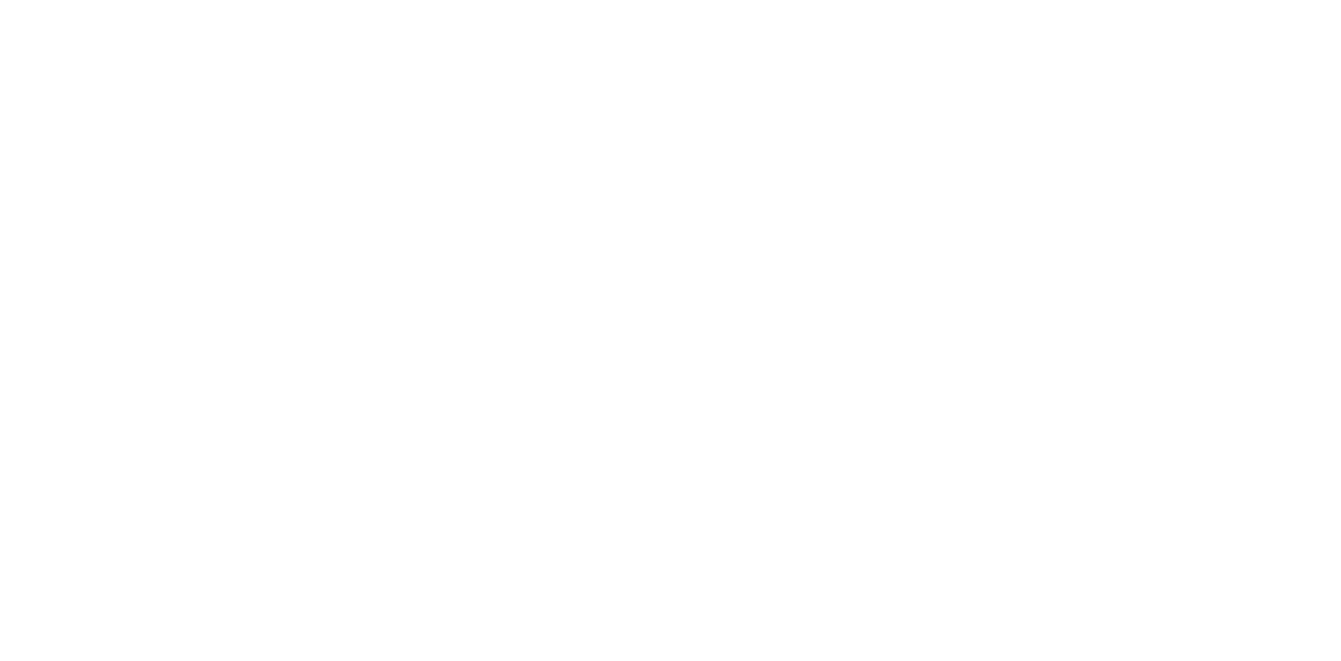
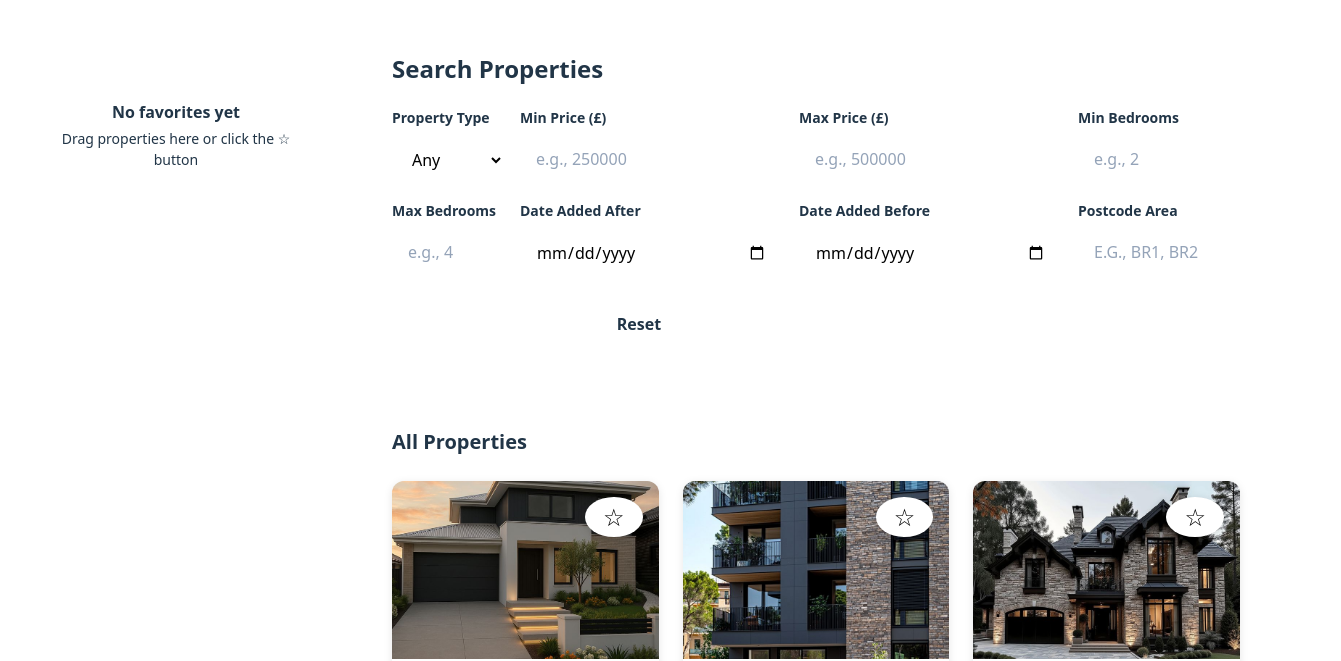
Before and after one commit to Dewmini24/estate-agent-react-app, a React (Vite) app: page / in a window 1280 px wide. Shown: the part 200-861 px from the top of the page, 1341 px wide, since content can reach past the window. Before the commit the page ends 800 px from the top, so only its background shows below. Built offline with nearby package versions, Linux system fonts and the light colour scheme.

Commit message:
Final fix: images + routing working on GitHub Pages

```diff
--- a/src/App.jsx
+++ b/src/App.jsx
@@ -1,15 +1,15 @@
-import { HashRouter as Router, Routes, Route } from "react-router-dom";
+import { HashRouter, Routes, Route } from "react-router-dom";
 import SearchPage from "./pages/SearchPage";
 import PropertyPage from "./pages/PropertyPage";
 
 function App() {
   return (
-    <Router>
+    <HashRouter>
       <Routes>
         <Route path="/" element={<SearchPage />} />
         <Route path="/property/:id" element={<PropertyPage />} />
       </Routes>
-    </Router>
+    </HashRouter>
   );
 }
 
--- a/src/data/properties.json
+++ b/src/data/properties.json
@@ -11,16 +11,16 @@
 			"picture":"images/prop1pic1small.jpg",
 			"url":"properties/prop1.html",
             "images": [
-                "images/prop1pic1small.jpg",
-                "images/prop1pic2small.jpg",
-                "images/prop1pic3small.jpg",
-                "images/prop1pic4small.jpg",
-                "images/prop1pic5small.jpg",
-                "images/prop1pic6small.jpg",
-                "images/prop1pic7small.jpg",
-                "images/prop1pic8small.jpg"
+                "estate-agent-react-app/images/prop1pic1small.jpg",
+                "estate-agent-react-app/images/prop1pic2small.jpg",
+                "estate-agent-react-app/images/prop1pic3small.jpg",
+                "estate-agent-react-app/images/prop1pic4small.jpg",
+                "estate-agent-react-app/images/prop1pic5small.jpg",
+                "estate-agent-react-app/images/prop1pic6small.jpg",
+                "estate-agent-react-app/images/prop1pic7small.jpg",
+                "estate-agent-react-app/images/prop1pic8small.jpg"
             ],
-            "floorPlan": "images/prop1floorplan.jpg",
+            "floorPlan": "estate-agent-react-app/images/prop1floorplan.jpg",
             "added": {
                 "month":"October",
                 "day":12,
@@ -38,15 +38,15 @@
 			"picture":"images/prop2pic1small.jpg",
 			"url":"properties/prop2.html",
             "images": [
-                "images/prop2pic1small.jpg",
-                "images/prop2pic2small.jpg",
-                "images/prop2pic3small.jpg",
-                "images/prop2pic4small.jpg",
-                "images/prop2pic5small.jpg",
-                "images/prop2pic6small.jpg",
-                "images/prop2pic7small.jpg"
+                "estate-agent-react-app/images/prop2pic1small.jpg",
+                "estate-agent-react-app/images/prop2pic2small.jpg",
+                "estate-agent-react-app/images/prop2pic3small.jpg",
+                "estate-agent-react-app/images/prop2pic4small.jpg",
+                "estate-agent-react-app/images/prop2pic5small.jpg",
+                "estate-agent-react-app/images/prop2pic6small.jpg",
+                "estate-agent-react-app/images/prop2pic7small.jpg"
             ],
-            "floorPlan": "images/prop2floorplan.jpg",
+            "floorPlan": "estate-agent-react-app/images/prop2floorplan.jpg",
             "added": {
                 "month":"September",
                 "day":14,
@@ -64,14 +64,14 @@
 			"picture":"images/prop3pic1small.jpg",
 			"url":"properties/prop3.html",
             "images": [
-                "images/prop3pic1small.jpg",
-                "images/prop3pic2small.jpg",
-                "images/prop3pic3small.jpg",
-                "images/prop3pic4small.jpg",
-                "images/prop3pic5small.jpg",
-                "images/prop3pic6small.jpg"
+                "estate-agent-react-app/images/prop3pic1small.jpg",
+                "estate-agent-react-app/images/prop3pic2small.jpg",
+                "estate-agent-react-app/images/prop3pic3small.jpg",
+                "estate-agent-react-app/images/prop3pic4small.jpg",
+                "estate-agent-react-app/images/prop3pic5small.jpg",
+                "estate-agent-react-app/images/prop3pic6small.jpg"
             ],
-            "floorPlan": "images/prop3floorplan.jpg",
+            "floorPlan": "estate-agent-react-app/images/prop3floorplan.jpg",
             "added": {
                 "month":"November",
                 "day":28,
@@ -89,14 +89,14 @@
 			"picture":"images/prop4pic1small.jpg",
 			"url":"properties/prop4.html",
             "images": [
-                "images/prop4pic1small.jpg",
-                "images/prop4pic2small.jpg",
-                "images/prop4pic3small.jpg",
-                "images/prop4pic4small.jpg",
-                "images/prop4pic5small.jpg",
-                "images/prop4pic6small.jpg"
+                "estate-agent-react-app/images/prop4pic1small.jpg",
+                "estate-agent-react-app/images/prop4pic2small.jpg",
+                "estate-agent-react-app/images/prop4pic3small.jpg",
+                "estate-agent-react-app/images/prop4pic4small.jpg",
+                "estate-agent-react-app/images/prop4pic5small.jpg",
+                "estate-agent-react-app/images/prop4pic6small.jpg"
             ],
-            "floorPlan": "images/prop4floorplan.jpg",
+            "floorPlan": "estate-agent-react-app/images/prop4floorplan.jpg",
             "added": {
                 "month":"December",
                 "day":5,
@@ -114,14 +114,14 @@
 			"picture":"images/prop5pic1small.jpg",
 			"url":"properties/prop5.html",
             "images": [
-                "images/prop5pic1small.jpg",
-                "images/prop5pic2small.jpg",
-                "images/prop5pic3small.jpg",
-                "images/prop5pic4small.jpg",
-                "images/prop5pic5small.jpg",
-                "images/prop5pic6small.jpg"
+                "estate-agent-react-app/images/prop5pic1small.jpg",
+                "estate-agent-react-app/images/prop5pic2small.jpg",
+                "estate-agent-react-app/images/prop5pic3small.jpg",
+                "estate-agent-react-app/images/prop5pic4small.jpg",
+                "estate-agent-react-app/images/prop5pic5small.jpg",
+                "estate-agent-react-app/images/prop5pic6small.jpg"
             ],
-            "floorPlan": "images/prop5floorplan.jpg",
+            "floorPlan": "estate-agent-react-app/images/prop5floorplan.jpg",
             "added": {
                 "month":"August",
                 "day":22,
@@ -139,14 +139,14 @@
 			"picture":"images/prop6pic1small.jpg",
 			"url":"properties/prop6.html",
             "images": [
-                "images/prop6pic1small.jpg",
-                "images/prop6pic2small.jpg",
-                "images/prop6pic3small.jpg",
-                "images/prop6pic4small.jpg",
-                "images/prop6pic5small.jpg",
-                "images/prop6pic6small.jpg"
+                "estate-agent-react-app/images/prop6pic1small.jpg",
+                "estate-agent-react-app/images/prop6pic2small.jpg",
+                "estate-agent-react-app/images/prop6pic3small.jpg",
+                "estate-agent-react-app/images/prop6pic4small.jpg",
+                "estate-agent-react-app/images/prop6pic5small.jpg",
+                "estate-agent-react-app/images/prop6pic6small.jpg"
             ],
-            "floorPlan": "images/prop6floorplan.jpg",
+            "floorPlan": "estate-agent-react-app/images/prop6floorplan.jpg",
             "added": {
                 "month":"January",
                 "day":15,
@@ -164,14 +164,14 @@
 			"picture":"images/prop7pic1small.jpg",
 			"url":"properties/prop7.html",
             "images": [
-                "images/prop7pic1small.jpg",
-                "images/prop7pic2small.jpg",
-                "images/prop7pic3small.jpg",
-                "images/prop7pic4small.jpg",
-                "images/prop7pic5small.jpg",
-                "images/prop7pic6small.jpg"
+                "estate-agent-react-app/images/prop7pic1small.jpg",
+                "estate-agent-react-app/images/prop7pic2small.jpg",
+                "estate-agent-react-app/images/prop7pic3small.jpg",
+                "estate-agent-react-app/images/prop7pic4small.jpg",
+                "estate-agent-react-app/images/prop7pic5small.jpg",
+                "estate-agent-react-app/images/prop7pic6small.jpg"
             ],
-            "floorPlan": "images/prop7floorplan.jpg",
+            "floorPlan": "estate-agent-react-app/images/prop7floorplan.jpg",
             "added": {
                 "month":"March",
                 "day":18,
--- a/src/main.jsx
+++ b/src/main.jsx
@@ -1,13 +1,10 @@
 import React from 'react'
 import ReactDOM from 'react-dom/client'
-import { BrowserRouter } from 'react-router-dom'
 import App from './App.jsx'
 import './index.css'
 
 ReactDOM.createRoot(document.getElementById('root')).render(
   <React.StrictMode>
-    <BrowserRouter basename="/estate-agent-react-app">
-      <App />
-    </BrowserRouter>
+    <App />
   </React.StrictMode>
 )
```
Also changed, not shown: src/pages/PropertyPage.jsx (+23 -26 lines), 8 other files (tests, documents, lock files or other folders).
